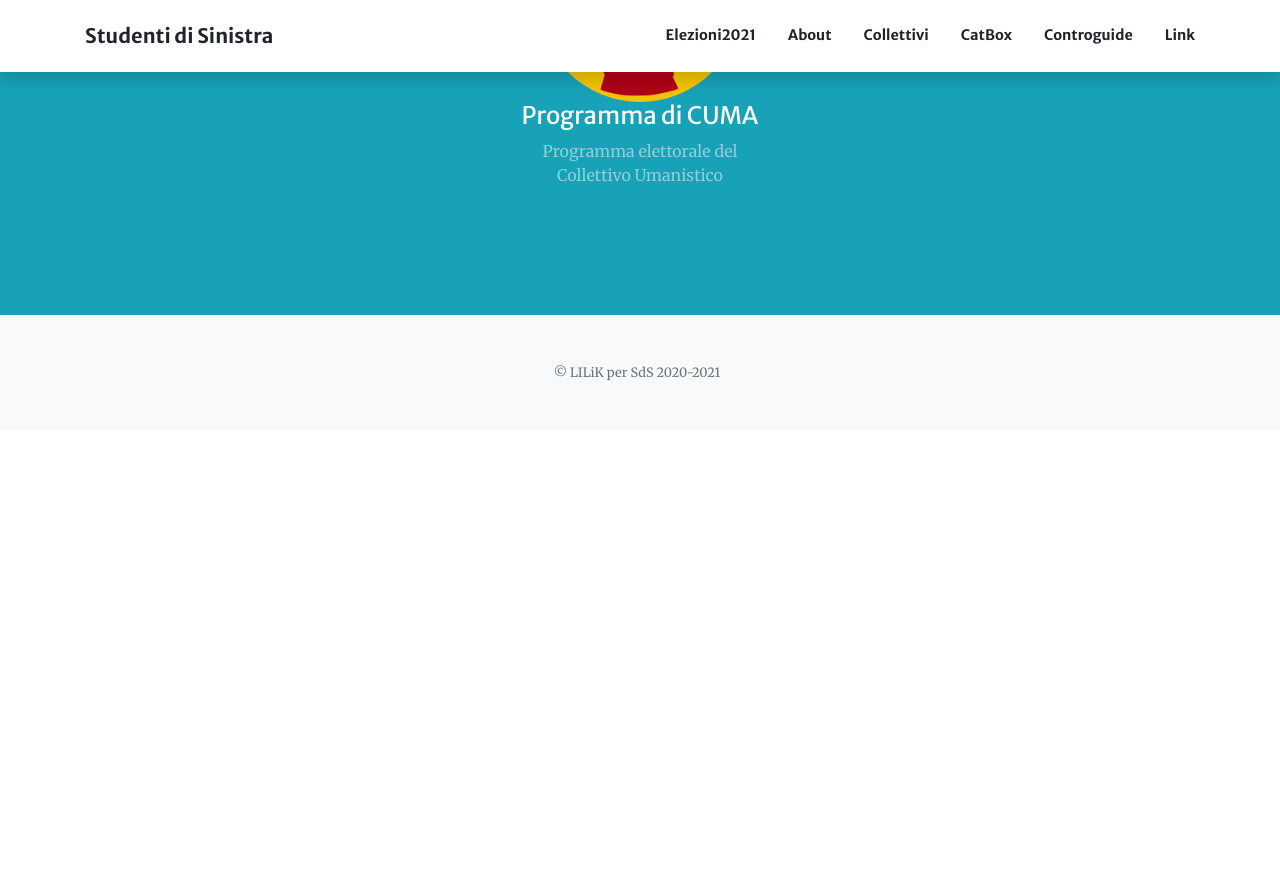
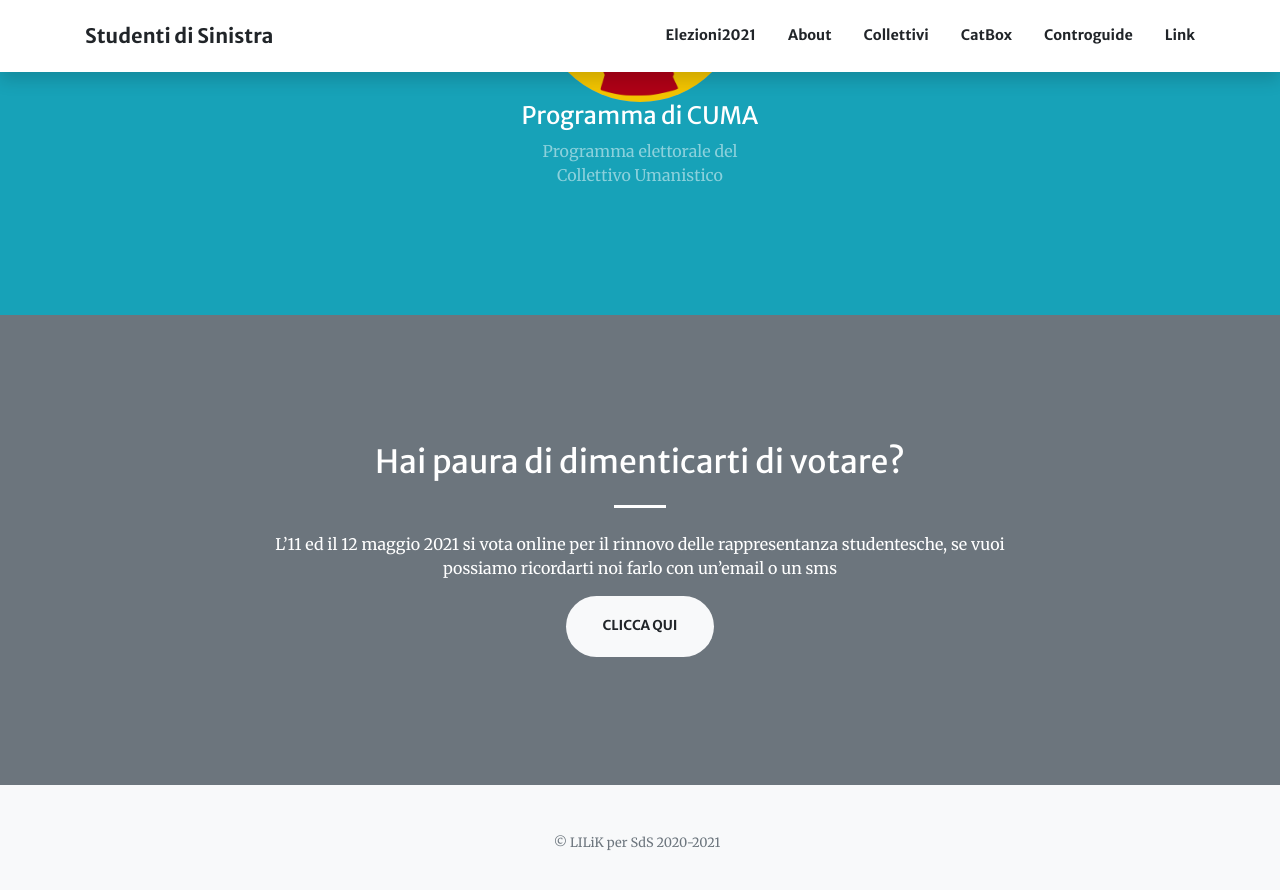
Before and after one commit to studentidisinistra/studentidisinistra.github.io, a Jekyll site: the page built from elezioni2021.md, in a window 1280 px wide and 900 px high, scrolled down 960 px. Shown: the top 890 px of the window. Built offline with Jekyll 4.4.1, drawn with Linux system fonts in a browser that asks for light colours; nearby versions of some CDN libraries; before the commit the page ends 1390 px from its top, so only the background shows below that.

Commit message:
aggiunto pulstantone ricordati di votare

```diff
--- a/elezioni2021.md
+++ b/elezioni2021.md
@@ -32,4 +32,14 @@ sections:
         text: Programma elettorale del Collettivo Umanistico
         image: /elezioni2021/asset/cuma.png
         url: '/QR_Statici/P_CUMA'
+
+  - type: call-to-action.html
+    section_id: ricordami
+    background_style: bg-secondary
+    title: Hai paura di dimenticarti di votare?
+    text: L’11 ed il 12 maggio 2021 si vota online per il rinnovo delle rappresentanza studentesche, se vuoi possiamo ricordarti noi farlo con un'email o un sms
+    actions:
+      - title: Clicca qui
+        url: 'https://news.sestograd.org/remindervoto'
+        class: btn-light
 ---
```
